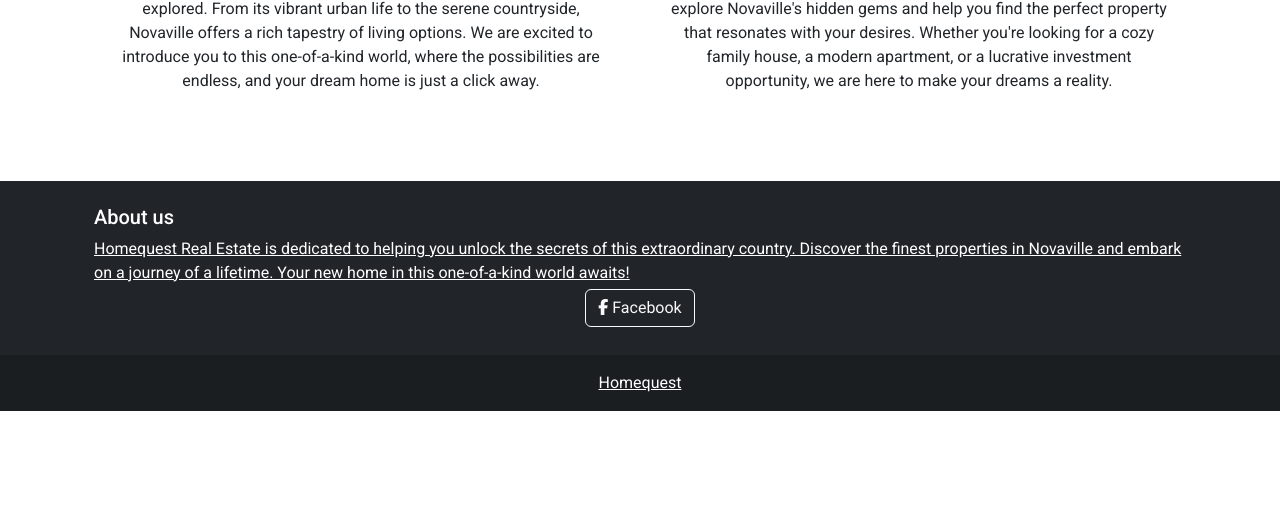
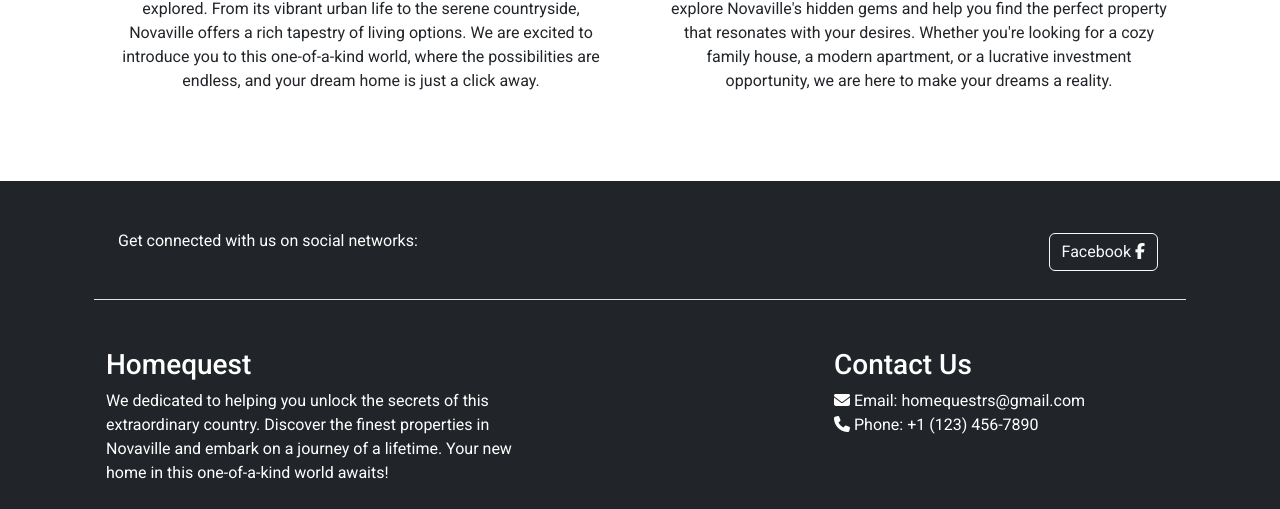
Before and after one commit to Danvm94/homequest, a Django app: page /about/ in a window 1280 px wide. Shown: the part 1195-1704 px from the top of the page. Before the commit the page ends 1606 px from the top, so only its background shows below. Run offline with Django 4.2, Linux system fonts and the light colour scheme; parts of the project's set-up code (start-up, migrations or seed data) failed here and were passed over; some libraries are stand-ins or nearby versions.

Commit message:
Add meta and other adjustments for lighthouse

```diff
--- a/templates/base.html
+++ b/templates/base.html
@@ -8,7 +8,13 @@
     {% block meta %}
         <meta http-equiv="X-UA-Compatible" content="ie=edge">
         <meta charset="utf-8">
-        <meta name="viewport" content="width=device-width, initial-scale=1, shrink-to-fit=no">
+        <meta name="viewport"
+              content="width=device-width, initial-scale=1, shrink-to-fit=no">
+        <meta name="description"
+              content="Welcome to Homequest Real Estate - Your gateway to extraordinary properties in Novaville. Discover your dream home with our dedicated team of agents. Buy, rent, and explore a world of possibilities with Homequest.">
+        <meta name="keywords"
+              content="Real Estate Novaville, Novaville Properties, Buy Homes Novaville, Rent Apartments Novaville, Real Estate Agents Novaville, Property Listings Novaville, Homequest Real Estate, Real Estate Services, Residential Properties, Commercial Properties, Luxury Homes, Affordable Housing, Real Estate Investment, Property Search Novaville, Home Buying Tips, Rental Listings, Real Estate Market Novaville, Expert Real Estate Agents, Homequest Properties, Real Estate Consultation">
+
     {% endblock %}
 
     {% block extra_meta %}
@@ -16,11 +22,13 @@
 
     {% block corecss %}
         <!-- Bootstrap CSS v5.3.2 CDN -->
-        <link href="https://cdn.jsdelivr.net/npm/bootstrap@5.3.2/dist/css/bootstrap.min.css" rel="stylesheet"
+        <link href="https://cdn.jsdelivr.net/npm/bootstrap@5.3.2/dist/css/bootstrap.min.css"
+              rel="stylesheet"
               integrity="sha384-T3c6CoIi6uLrA9TneNEoa7RxnatzjcDSCmG1MXxSR1GAsXEV/Dwwykc2MPK8M2HN"
               crossorigin="anonymous">
         <!-- Google Font Roboto -->
-        <link href="https://fonts.googleapis.com/css2?family=Roboto:wght@300;400;500;700&display=swap" rel="stylesheet">
+        <link href="https://fonts.googleapis.com/css2?family=Roboto:wght@300;400;500;700&display=swap"
+              rel="stylesheet">
         <!-- Base CSS -->
         <link href="{% static 'css/base.css' %}" rel="stylesheet">
     {% endblock %}
@@ -34,7 +42,8 @@
                 integrity="sha384-C6RzsynM9kWDrMNeT87bh95OGNyZPhcTNXj1NW7RuBCsyN/o0jlpcV8Qyq46cDfL"
                 crossorigin="anonymous"></script>
         <!-- Font Awesome JS -->
-        <script src="https://kit.fontawesome.com/0202f769a6.js" crossorigin="anonymous"></script>
+        <script src="https://kit.fontawesome.com/0202f769a6.js"
+                crossorigin="anonymous"></script>
         <!-- JQuery 3.7.1 -->
         <script src="https://code.jquery.com/jquery-3.7.1.min.js"></script>
     {% endblock %}
@@ -42,7 +51,8 @@
     {% block extra_js %}
     {% endblock %}
 
-    <link rel="icon" type="image/x-icon" href="{% static 'images/favicon.ico' %}">
+    <link rel="icon" type="image/x-icon"
+          href="{% static 'images/favicon.ico' %}">
     <title>Homequest {% block extra_title %}{% endblock %}</title>
 </head>
 <body>
@@ -87,8 +97,8 @@
 
 {% if user.is_authenticated %}
 {% else %}
-{% login_form_tag request.get_full_path %}
-{% signup_form_tag request.get_full_path %}
+    {% login_form_tag request.get_full_path %}
+    {% signup_form_tag request.get_full_path %}
 {% endif %}
 </body>
 </html>
--- a/templates/contracts.html
+++ b/templates/contracts.html
@@ -5,11 +5,14 @@
 
 {% block content %}
     <div class="container">
+    <div class="text-center mt-5">
         <h1>Your Contracts</h1>
         <p>Welcome to your Contracts Page, where you have full control over
             your agreements. Here, you can explore, review, and take action on
             your contracts. Whether you're looking to find specific details or
             make changes, it's all at your fingertips.</p>
+    </div>
+
         {% if orders.count > 0 %}
             {% for order in orders %}
                 <div class="row mt-5">
@@ -80,7 +83,7 @@
                 </div>
             {% endfor %}
         {% else %}
-            <div class="card">
+            <div class="card text-center">
                 <div class="card-body">
                     <h5 class="card-title">No Active Contracts</h5>
                     <p class="card-text">You currently don't have any active
--- a/templates/includes/footer.html
+++ b/templates/includes/footer.html
@@ -1,26 +1,48 @@
-<footer class="bg-dark text-center text-lg-start text-white mt-5" style="background-color: #3e4551">
+<footer class="bg-dark text-center text-lg-start text-white mt-5"
+        style="background-color: #3e4551">
     <div class="container p-4 pb-0">
-        <section>
-            <div class="row">
-                <div class="col-12">
-                    <h5>About us</h5>
-                    <a class="text-white" href="#">
-                        Homequest Real Estate is dedicated to helping you unlock the secrets of this
-                        extraordinary country. Discover the finest properties in Novaville and embark on a journey of a
-                        lifetime. Your new home in this one-of-a-kind world awaits!
-                    </a>
+        <!-- Section Social Network Links -->
+        <section
+                class="d-flex justify-content-center justify-content-lg-between p-4 border-bottom">
+            <div class="me-5 d-none d-lg-block">
+                <span>Get connected with us on social networks:</span>
+            </div>
+            <div>
+                <a class="btn btn-outline-light btn-floating m-1"
+                   href="https://facebook.com" role="button" target="_blank">
+                     Facebook
+                    <i class="fab fa-facebook-f"></i>
+                </a>
+            </div>
+        </section>
+        <!-- Section Links -->
+        <section class="">
+            <div class="container text-center text-md-start mt-5">
+                <div class="row mt-3">
+                    <!-- About us -->
+                    <div class="col-5 mb-4">
+                        <h3>Homequest</h3>
+                        We dedicated to helping you
+                        unlock the secrets of this
+                        extraordinary country. Discover the finest
+                        properties
+                        in Novaville and embark on a journey of a
+                        lifetime. Your new home in this one-of-a-kind world
+                        awaits!
+                    </div>
+                    <div class="col-3">
+
+                    </div>
+                    <!-- Contact us -->
+                    <div class="col-4 mb-4">
+                        <h3>Contact Us</h3>
+                            <i class="fas fa-envelope"></i> Email:
+                            homequestrs@gmail.com<br>
+                            <i class="fas fa-phone"></i> Phone: +1 (123)
+                            456-7890
+                    </div>
                 </div>
             </div>
         </section>
-
-        <section class="mb-4 text-center">
-            <a class="btn btn-outline-light btn-floating m-1" href="https://facebook.com" role="button" target="_blank">
-                <i class="fab fa-facebook-f"></i> Facebook
-            </a>
-        </section>
-    </div>
-
-    <div class="text-center p-3" style="background-color: rgba(0, 0, 0, 0.2)">
-        <a class="text-white" href="/">Homequest</a>
     </div>
 </footer>
--- a/templates/includes/nav.html
+++ b/templates/includes/nav.html
@@ -16,36 +16,41 @@
         <div class="collapse navbar-collapse" id="navbarSupportedContent">
             <ul class="navbar-nav d-flex flex-column flex-md-row ms-auto justify-content-md-between justify-content-lg-end">
                 <li class="nav-item">
-                    <a class="nav-link"
-                       href="{% url 'properties-sale' %}">Buy</a>
+                    <a class="nav-link" href="{% url 'properties-sale' %}"><i
+                            class="fas fa-home"></i> Buy</a>
                 </li>
                 <li class="nav-item">
-                    <a class="nav-link"
-                       href="{% url 'properties-rent' %}">Rent</a>
+                    <a class="nav-link" href="{% url 'properties-rent' %}"><i
+                            class="fas fa-key"></i> Rent</a>
                 </li>
                 <li class="nav-item">
-                    <a class="nav-link" href="{% url 'agents' %}">Agents</a>
+                    <a class="nav-link" href="{% url 'agents' %}"><i
+                            class="fas fa-user-tie"></i> Agents</a>
                 </li>
                 <li class="nav-item">
-                    <a class="nav-link" href="{% url 'about' %}">About</a>
+                    <a class="nav-link" href="{% url 'about' %}"><i
+                            class="fas fa-info-circle"></i> About</a>
                 </li>
                 {% if user.is_authenticated %}
-                    <a class="nav-link"
-                       href="{% url 'contracts_view' %}">Your Contracts</a>
+                    <li class="nav-item">
+                        <a class="nav-link"
+                           href="{% url 'contracts_view' %}"><i
+                                class="fas fa-file-contract"></i> Your
+                            Contracts</a>
+                    </li>
                 {% endif %}
                 <li class="nav-item me-3 me-lg-0 dropdown">
                     <a class="nav-link dropdown-toggle" href="#"
                        id="navbarDropdown1" role="button"
-                       data-bs-toggle="dropdown"
-                       aria-expanded="false">
-                        Account
-                        <i class="fa-regular fa-user"></i>
+                       data-bs-toggle="dropdown" aria-expanded="false">
+                        <i class="fa-solid fa-user"></i> Account
                     </a>
                     <ul class="dropdown-menu dropdown-menu-end"
                         aria-labelledby="navbarDropdown1">
                         {% if user.is_authenticated %}
                             <li><a class="dropdown-item"
-                                   href="{% url 'profile' %}">Profile</a></li>
+                                   href="{% url 'profile' %}"><i
+                                    class="fas fa-user"></i> Profile</a></li>
                             <form method="post"
                                   action="{% url 'account_logout' %}">
                                 {% csrf_token %}
@@ -56,7 +61,9 @@
                                 {% endif %}
                                 <li>
                                     <button class="dropdown-item"
-                                            type="submit">Sign Out
+                                            type="submit"><i
+                                            class="fas fa-sign-out-alt"></i>
+                                        Sign Out
                                     </button>
                                 </li>
                             </form>
@@ -64,12 +71,16 @@
                             <li>
                                 <a href="#loginModal" class="dropdown-item"
                                    data-bs-toggle="modal"
-                                   data-bs-target="#loginModal">Login</a>
+                                   data-bs-target="#loginModal"><i
+                                        class="fas fa-sign-in-alt"></i>
+                                    Login</a>
                             </li>
                             <li>
                                 <a href="#signupModal" class="dropdown-item"
                                    data-bs-toggle="modal"
-                                   data-bs-target="#signupModal">Sign-up</a>
+                                   data-bs-target="#signupModal"><i
+                                        class="fas fa-user-plus"></i>
+                                    Sign-up</a>
                             </li>
                         {% endif %}
                     </ul>
--- a/templates/index.html
+++ b/templates/index.html
@@ -9,7 +9,7 @@
             <div class="col-md-6">
                 <img src="{% static 'images/index-house.webp' %}"
                      alt="Welcome Image"
-                     class="img-fluid">
+                     class="img-fluid" width="500px">
             </div>
 
             <!-- Text on the left -->
@@ -47,10 +47,10 @@
                             </div>
                             <div class="card-body text-start">
                                 <div class="d-flex justify-content-between">
-                                    <h6 class="card-title">{{ property.address }}</h6>
+                                    <p class="card-title">{{ property.address }}</p>
                                 </div>
                                 <div class="d-flex justify-content-between">
-                                    <h6 class="card-title">{{ property.formatted_price_euro }}</h6>
+                                    <p class="card-title">{{ property.formatted_price_euro }}</p>
                                 </div>
                                 <div class="d-flex justify-content-between">
                                     <p>
```
